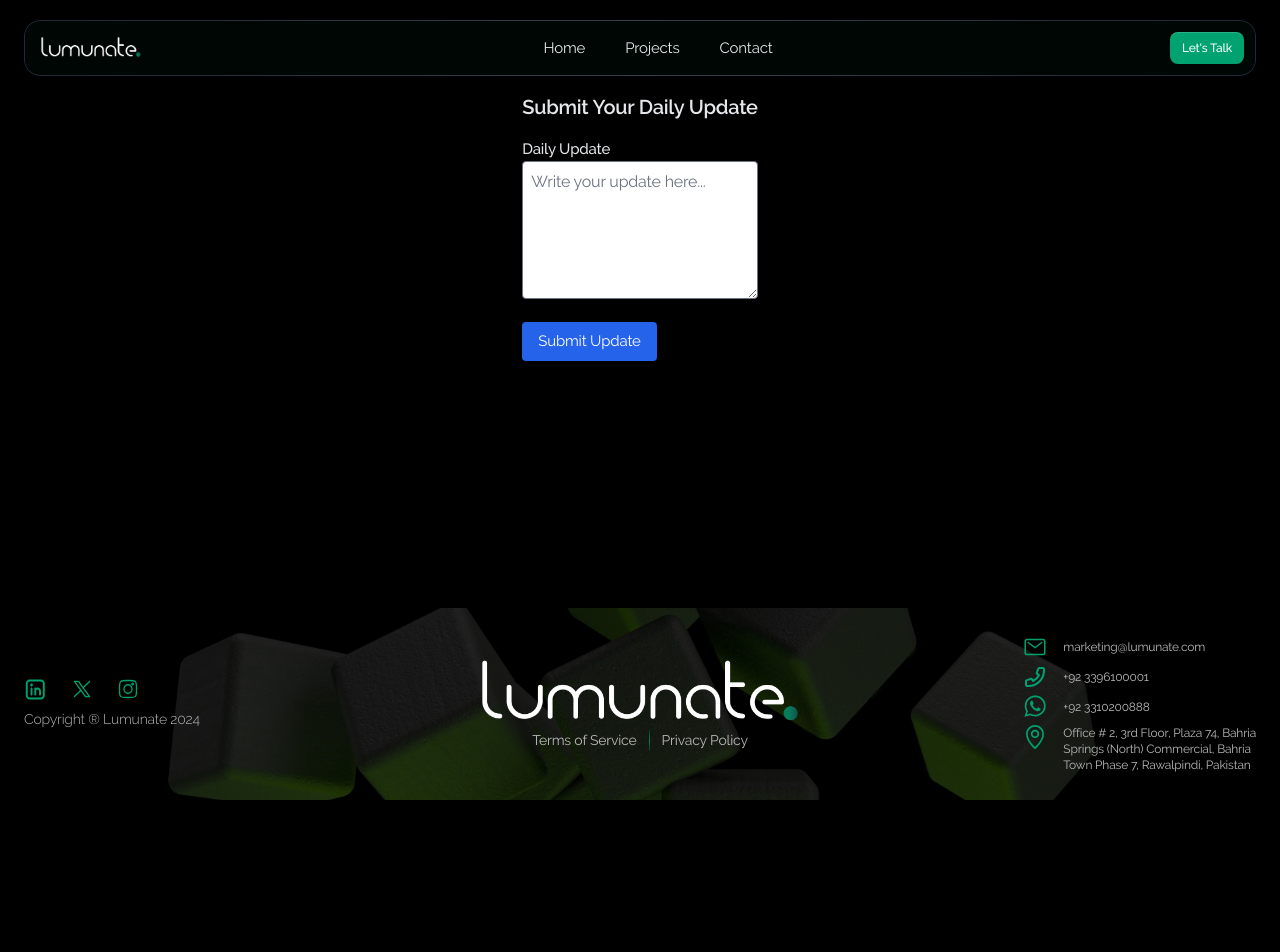
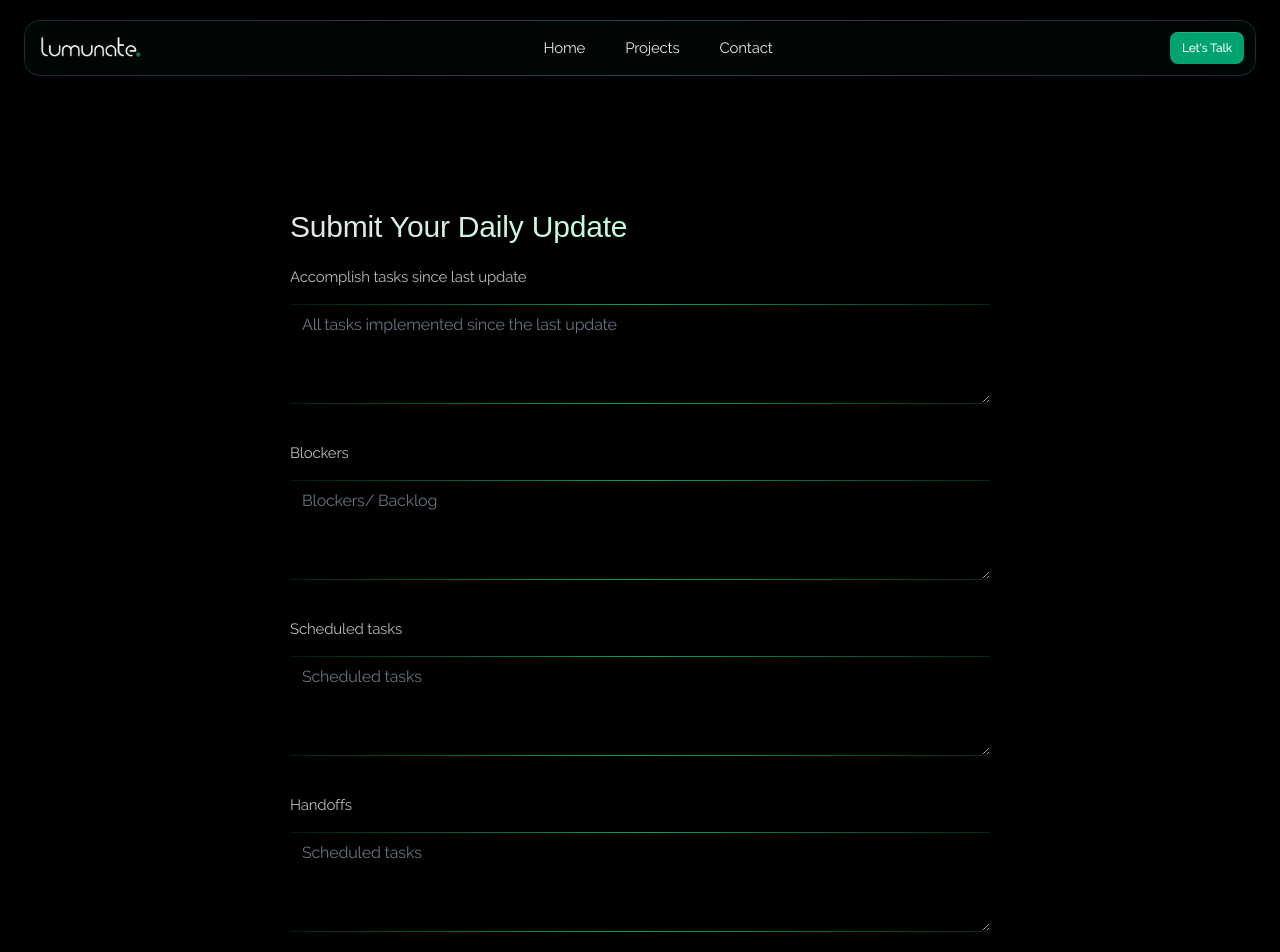
Before and after one commit to zubair143598/daily-update-app, a Next.js app: page /daily-updates in a window 1280 px wide. Shown: the top 952 px of the page. Before the commit the page ends 800 px from the top, so only its background shows below. Built offline with nearby package versions, Linux system fonts and the light colour scheme; a web font is replaced by a local one.

Commit message:
added cron job

```diff
--- a/app/api/send-slack-message/route.js
+++ b/app/api/send-slack-message/route.js
@@ -1,3 +1,4 @@
+// app/api/send-slack-message/route.ts
 import { NextResponse } from "next/server";
 
 const slackToken = process.env.SLACK_BOT_TOKEN;
@@ -5,21 +6,27 @@ const channelId = "C08SE5Q8XUG";
 
 
 export async function POST() {
-  const res = await fetch('https://slack.com/api/chat.postMessage', {
-    method: 'POST',
+
+  //  const isCron = req.headers.get("x-vercel-cron");
+  // if (!isCron) {
+  //   return NextResponse.json({ error: "Unauthorized" }, { status: 401 });
+  // }
+
+  const res = await fetch("https://slack.com/api/chat.postMessage", {
+    method: "POST",
     headers: {
-      'Authorization': `Bearer ${slackToken}`,
-      'Content-Type': 'application/json',
+      Authorization: `Bearer ${slackToken}`,
+      "Content-Type": "application/json",
     },
     body: JSON.stringify({
       channel: channelId,
-      text: '🕘 Time to submit your daily update!',
+      text: "🕘 Time to submit your daily update!",
       blocks: [
         {
           type: "section",
           text: {
             type: "mrkdwn",
-            text: "Click below to submit your update 👇",
+            text: "Click the button below to submit your daily update 👇",
           },
         },
         {
@@ -31,7 +38,8 @@ export async function POST() {
                 type: "plain_text",
                 text: "Submit Update",
               },
-              action_id: "submit_update",
+              action_id: "submit_daily_update",
+              value: "submit_update", // optional
             },
           ],
         },
--- a/app/api/submit-update/route.ts
+++ b/app/api/submit-update/route.ts
@@ -1,16 +1,47 @@
 import Update from "@/lib/models/Update";
-import {connectDB} from "../../../lib/db"
+import { connectDB } from "../../../lib/db";
 import { NextResponse } from "next/server";
-
 
 export async function POST(req: Request) {
   await connectDB();
   const body = await req.json();
-  const { userId, name, update } = body;
-  console.log(123,name);
+  const { userId, name, accomplish, blockers, todayTask, handoffs } = body;
+  console.log(123, name);
 
+  await Update.create({
+    userId,
+    name,
+    accomplish,
+    blockers,
+    todayTask,
+    handoffs,
+  });
 
-  await Update.create({ userId, name, update });
+  // Format multiline fields with bullet points
+  const formatBulletList = (text: string) =>
+    text
+      .split("\n")
+      .map((line) => `• ${line}`)
+      .join("\n");
+
+  // Construct Slack message conditionally
+  let slackText = `*${name}* has submitted their daily update:\n`;
+  {
+    if (accomplish) {
+      const formattedAccomplish = formatBulletList(accomplish);
+      slackText += `*All task implemented*:\n${formattedAccomplish}\n`;
+    }
+  }
+  const formattedBlockers = formatBulletList(blockers);
+  slackText += `*Blockers/ Backlog*:\n${formattedBlockers}\n`;
+
+  const formattedTodayTask = formatBulletList(todayTask);
+  slackText += `*Scheduled Task*:\n${formattedTodayTask}\n`;
+
+  if (handoffs) {
+    const formattedHandoffs = formatBulletList(handoffs);
+    slackText += `*handoffs*:\n${formattedHandoffs}`;
+  }
 
   // Send message to Slack
   await fetch("https://slack.com/api/chat.postMessage", {
@@ -21,7 +52,7 @@ export async function POST(req: Request) {
     },
     body: JSON.stringify({
       channel: "C08SE5Q8XUG",
-      text: `✅ *${name}* has submitted their daily update:\n>${update}`,
+      text: slackText,
     }),
   });
 
--- a/components/daily-update-form/DailyUpdateForm.tsx
+++ b/components/daily-update-form/DailyUpdateForm.tsx
@@ -1,23 +1,26 @@
 "use client";
+
 import { useForm } from "react-hook-form";
 import { zodResolver } from "@hookform/resolvers/zod";
-import { dailyUpdatesSchema, DailyUpdate } from "@/types/dailyUpdatesSchema";
+import { getDailyUpdateSchema, DailyUpdate } from "@/types/dailyUpdatesSchema";
 import { useSubmitUpdate } from "@/hooks/useSubmitUpdate";
 import { useEffect } from "react";
 
 export default function DailyUpdateForm() {
+
   const {
     register,
     handleSubmit,
     setValue,
     formState: { errors },
+    reset,
   } = useForm<DailyUpdate>({
-    resolver: zodResolver(dailyUpdatesSchema),
+    resolver:  zodResolver(getDailyUpdateSchema()),
   });
 
   const { mutate, isPending, isSuccess, error } = useSubmitUpdate();
 
-  // Get userId & name from URL (assuming Slack passes ?userId=...&name=...)
+  // ✅ Grab userId and name from Slack link
   useEffect(() => {
     const params = new URLSearchParams(window.location.search);
     const userId = params.get("userId") || "";
@@ -27,37 +30,125 @@ export default function DailyUpdateForm() {
   }, [setValue]);
 
   const onSubmit = (data: DailyUpdate) => {
-    mutate(data);
+    mutate(data, {
+      onSuccess: () => {
+        reset(); // ✅ Clear form after success
+      },
+    });
   };
 
   return (
-    <form onSubmit={handleSubmit(onSubmit)} className="max-w-md mx-auto space-y-4 p-4">
-      <h2 className="text-xl font-semibold">Submit Your Daily Update</h2>
+    <div className="flex flex-col md:flex-row max-w-[1440px] md:mx-auto px-4 sm:px-6 py-12 md:py-20 text-white w-full">
+    <form
+      onSubmit={handleSubmit(onSubmit)}
+      className="mx-auto  my-12 flex flex-col w-full max-w-[700px]"
+    >
+      <h2 className="animate-[gradient_6s_linear_infinite] bg-[linear-gradient(to_right,theme(colors.gray.200),theme(colors.forest.200),theme(colors.gray.50),theme(colors.forest.300),theme(colors.gray.200))] bg-[length:200%_auto] bg-clip-text pb-4 font-menda font-medium text-transparent text-[22px] lg:text-[30px] md:block hidden">
+        Submit Your Daily Update
+      </h2>
 
+      {/* Hidden fields for Slack user info */}
       <input type="hidden" {...register("userId")} />
       <input type="hidden" {...register("name")} />
 
-      <div>
-        <label className="block font-medium">Daily Update</label>
+      {/* Update Textarea */}
+
+<div className="mb-[31px]">
+        <label className="text-[#BABABA] mb-2">Accomplish tasks since last update</label>
         <textarea
-          {...register("update")}
-          className="w-full p-2 border rounded"
-          rows={5}
-          placeholder="Write your update here..."
+          {...register("accomplish")}
+          style={{
+            borderTopWidth: "1px",
+            borderBottomWidth: "1px",
+            borderImageSource:
+              "linear-gradient(95.8deg, rgba(0, 28, 19, 1) 0%, rgb(0, 162, 112) 50%, rgba(0, 28, 19, 0.3) 111.5%)",
+            borderImageSlice: 1,
+          }}
+          className="w-full focus:ring-[rgb(0,162,112)] mt-[15px] bg-transparent text-white border-x-0 min-h-[100px]"
+          placeholder="All tasks implemented since the last update"
         />
-        {errors.update && <p className="text-red-500 text-sm">{errors.update.message}</p>}
+        {errors.accomplish && (
+          <p className="text-red-500 text-sm">{errors.accomplish.message}</p>
+        )}
       </div>
 
+      <div className="mb-[31px]">
+        <label className="text-[#BABABA] mb-2">Blockers</label>
+        <textarea
+          {...register("blockers")}
+          style={{
+            borderTopWidth: "1px",
+            borderBottomWidth: "1px",
+            borderImageSource:
+              "linear-gradient(95.8deg, rgba(0, 28, 19, 1) 0%, rgb(0, 162, 112) 50%, rgba(0, 28, 19, 0.3) 111.5%)",
+            borderImageSlice: 1,
+          }}
+          className="w-full focus:ring-[rgb(0,162,112)] mt-[15px] bg-transparent text-white border-x-0 min-h-[100px]"
+          placeholder="Blockers/ Backlog"
+        />
+        {errors.blockers && (
+          <p className="text-red-500 text-sm">{errors.blockers.message}</p>
+        )}
+      </div>
+
+      <div className="mb-[31px]">
+        <label className="text-[#BABABA] mb-2">Scheduled tasks</label>
+        <textarea
+          {...register("todayTask")}
+          style={{
+            borderTopWidth: "1px",
+            borderBottomWidth: "1px",
+            borderImageSource:
+              "linear-gradient(95.8deg, rgba(0, 28, 19, 1) 0%, rgb(0, 162, 112) 50%, rgba(0, 28, 19, 0.3) 111.5%)",
+            borderImageSlice: 1,
+          }}
+          className="w-full focus:ring-[rgb(0,162,112)] mt-[15px] bg-transparent text-white border-x-0 min-h-[100px]"
+          placeholder="Scheduled tasks"
+        />
+        {errors.todayTask && (
+          <p className="text-red-500 text-sm">{errors.todayTask.message}</p>
+        )}
+      </div>
+
+      <div className="mb-[31px]">
+        <label className="text-[#BABABA] mb-2">Handoffs</label>
+        <textarea
+          {...register("handoffs")}
+          style={{
+            borderTopWidth: "1px",
+            borderBottomWidth: "1px",
+            borderImageSource:
+              "linear-gradient(95.8deg, rgba(0, 28, 19, 1) 0%, rgb(0, 162, 112) 50%, rgba(0, 28, 19, 0.3) 111.5%)",
+            borderImageSlice: 1,
+          }}
+          className="w-full focus:ring-[rgb(0,162,112)] mt-[15px] bg-transparent text-white border-x-0 min-h-[100px]"
+          placeholder="Scheduled tasks"
+        />
+        {errors.handoffs && (
+          <p className="text-red-500 text-sm">{errors.handoffs.message}</p>
+        )}
+      </div>
+
+      {/* Submit Button */}
       <button
+        disabled={isPending}
         type="submit"
-        disabled={isPending}
-        className="bg-blue-600 text-white px-4 py-2 rounded disabled:opacity-50"
+        className="btn  group mb-4 w-full bg-forest-600 hover:bg-forest-800 hover:transition-all hover:duration-150 text-white rounded-full px-12 py-3 text-[16px]"
       >
-        {isPending ? "Submitting..." : "Submit Update"}
+        <span className="relative inline-flex items-center">
+          {" "}
+          {isPending ? "Submitting..." : "Submit Update"}
+        </span>
       </button>
 
-      {isSuccess && <p className="text-green-600">✅ Update submitted successfully!</p>}
-      {error && <p className="text-red-500">❌ Submission failed. Try again.</p>}
+      {/* Success & Error Messages */}
+      {isSuccess && (
+        <p className="text-green-600">Update submitted successfully!</p>
+      )}
+      {error && (
+        <p className="text-red-500">Submission failed. Please try again.</p>
+      )}
     </form>
+    </div>
   );
 }
--- a/hooks/useSubmitUpdate.ts
+++ b/hooks/useSubmitUpdate.ts
@@ -5,7 +5,10 @@ export function useSubmitUpdate() {
     mutationFn: async (data: {
       name: string;
       userId: string;
-      update: string;
+      accomplish?: string;
+      blockers:string;
+      todayTask:string;
+      handoffs?:string;
     }) => {
       const res = await fetch("/api/submit-update", {
         method: "POST",
--- a/lib/models/Update.ts
+++ b/lib/models/Update.ts
@@ -1,9 +1,24 @@
 import mongoose from 'mongoose';
 
 const UpdateSchema = new mongoose.Schema({
-  userId: String,
-  name: String,
-  update: String,
+  userId: {
+    type:String,
+    required: true,
+  },
+  name: {
+    type:String,
+    required: true,
+  },
+  accomplish: String,
+  blockers: {
+    type:String,
+    required: true,
+  },
+  todayTask:{
+    type:String,
+    required: true,
+  },
+  handoffs: String,
   createdAt: { type: Date, default: Date.now }
 });
 
--- a/types/dailyUpdatesSchema.ts
+++ b/types/dailyUpdatesSchema.ts
@@ -1,9 +1,13 @@
 import { z } from "zod"
 
-export const dailyUpdatesSchema = z.object({
-    name:z.string().min(1,"Name is required"),
-   userId: z.string().min(1, "User ID is required"),
-  update: z.string().min(10, "Update must be at least 10 characters"),
+export const getDailyUpdateSchema = () =>
+  z.object({
+    name: z.string().min(1, "Name is required"),
+    userId: z.string().min(1, "User ID is required"),
+    accomplish: z.string().optional(), // ✅ optional if not Monday
+  blockers: z.string().min(1, "blockers are important"),
+  todayTask:  z.string().min(1, "Please write Scheduled tasks for the day"),
+  handoffs: z.string().optional(),
 })
 
-export type DailyUpdate = z.infer<typeof dailyUpdatesSchema>
+export type DailyUpdate = z.infer<ReturnType<typeof getDailyUpdateSchema>>;
```
Also changed, not shown: app/api/slack/interactions/route.ts (+35 -8 lines), vercel.json (added).
